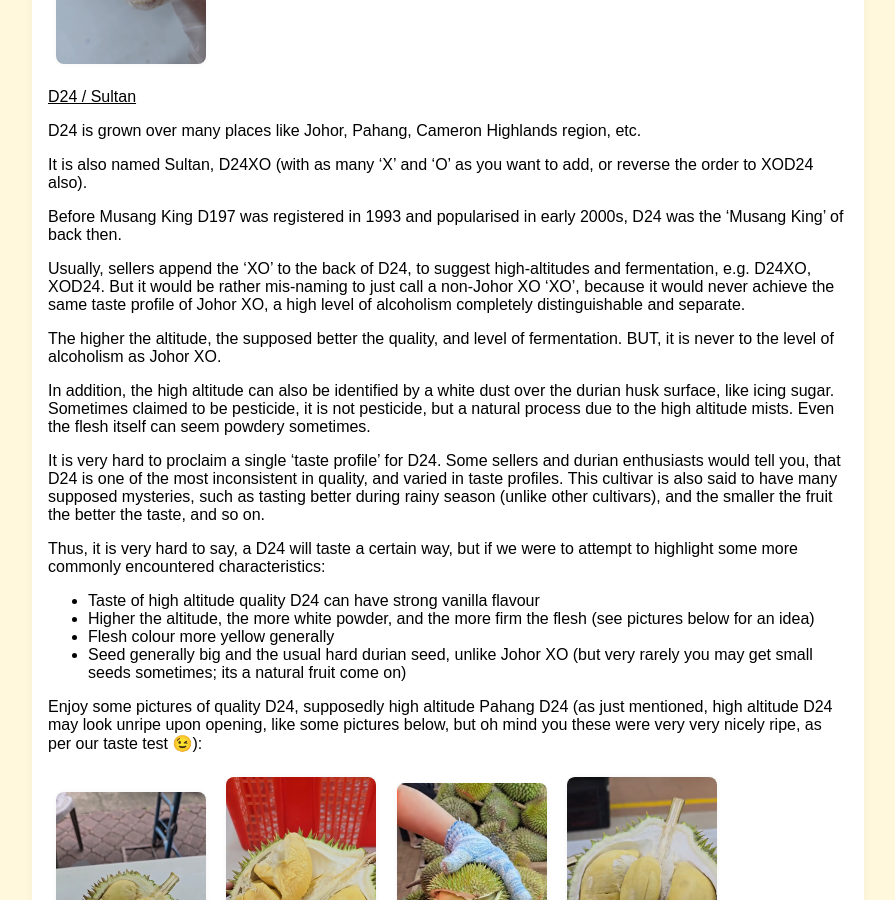
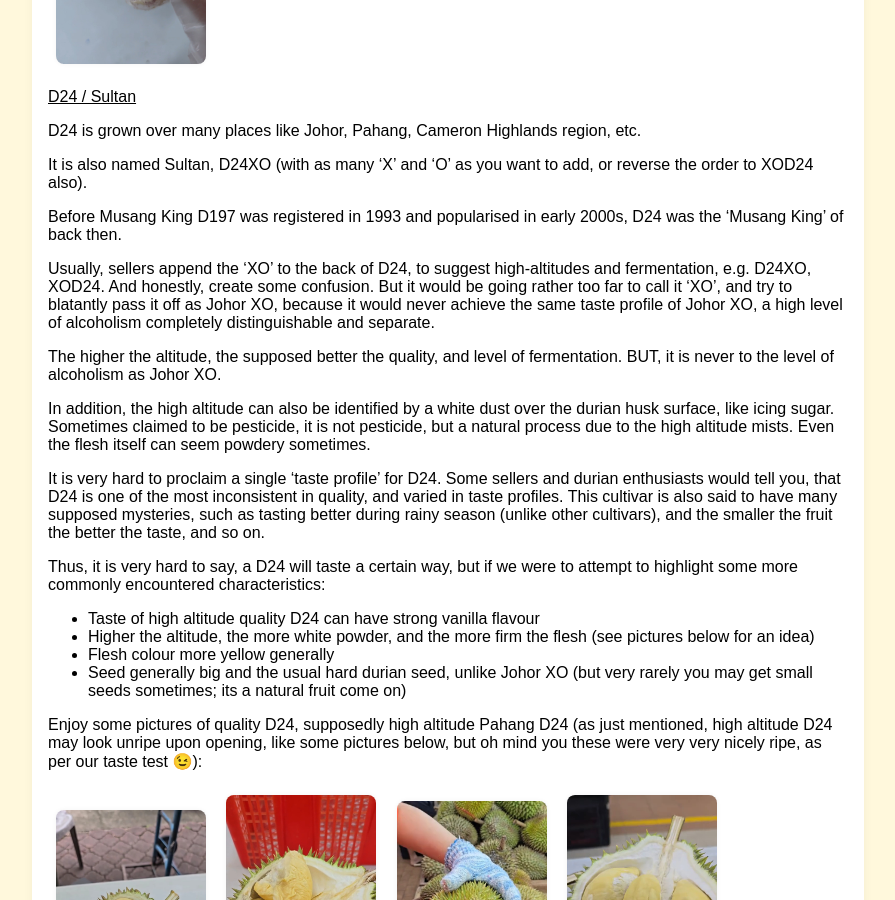
Before and after one commit to yensan57/flabbybeagle, a Jekyll site: the page built from _posts/2025-10-12-pahang-johor-d24-xo.md, in a window 1280 px wide and 900 px high, scrolled down 2177 px. Shown: the whole window, without its empty margins (192-1087 px from the left). Built offline with Jekyll 4.4.1, drawn with Linux system fonts in a browser that asks for light colours.

Commit message:
Update 2025-10-12-pahang-johor-d24-xo.md

```diff
--- a/_posts/2025-10-12-pahang-johor-d24-xo.md
+++ b/_posts/2025-10-12-pahang-johor-d24-xo.md
@@ -57,8 +57,7 @@ It is also named Sultan, D24XO (with as many 'X' and 'O' as you want to add, or
 
 Before Musang King D197 was registered in 1993 and popularised in early 2000s, D24 was the 'Musang King' of back then.
 
-Usually, sellers append the 'XO' to the back of D24, to suggest high-altitudes and fermentation, e.g. D24XO, XOD24. But it would be rather mis-naming to just call a non-Johor XO 'XO', because
-it would never achieve the same taste profile of Johor XO, a high level of alcoholism completely distinguishable and separate.
+Usually, sellers append the 'XO' to the back of D24, to suggest high-altitudes and fermentation, e.g. D24XO, XOD24. And honestly, create some confusion. But it would be going rather too far to call it 'XO', and try to blatantly pass it off as Johor XO, because it would never achieve the same taste profile of Johor XO, a high level of alcoholism completely distinguishable and separate.
 
 The higher the altitude, the supposed better the quality, and level of fermentation. BUT, it is never to the level of alcoholism as Johor XO.
 
```
